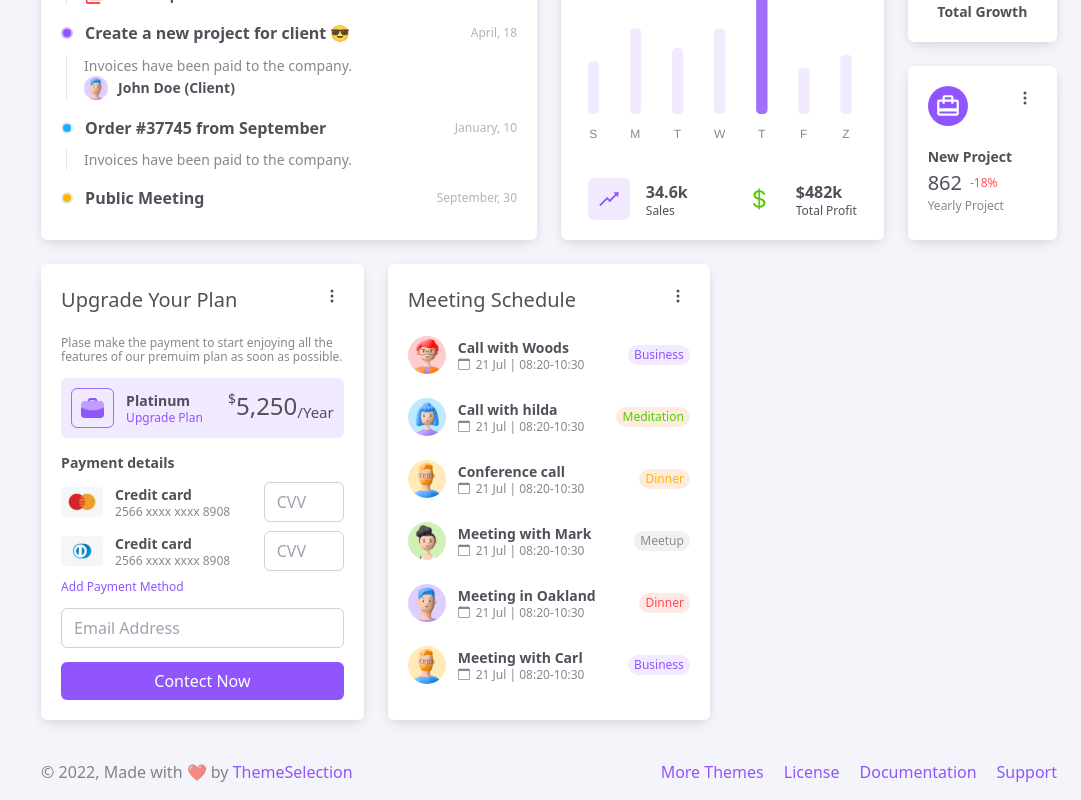
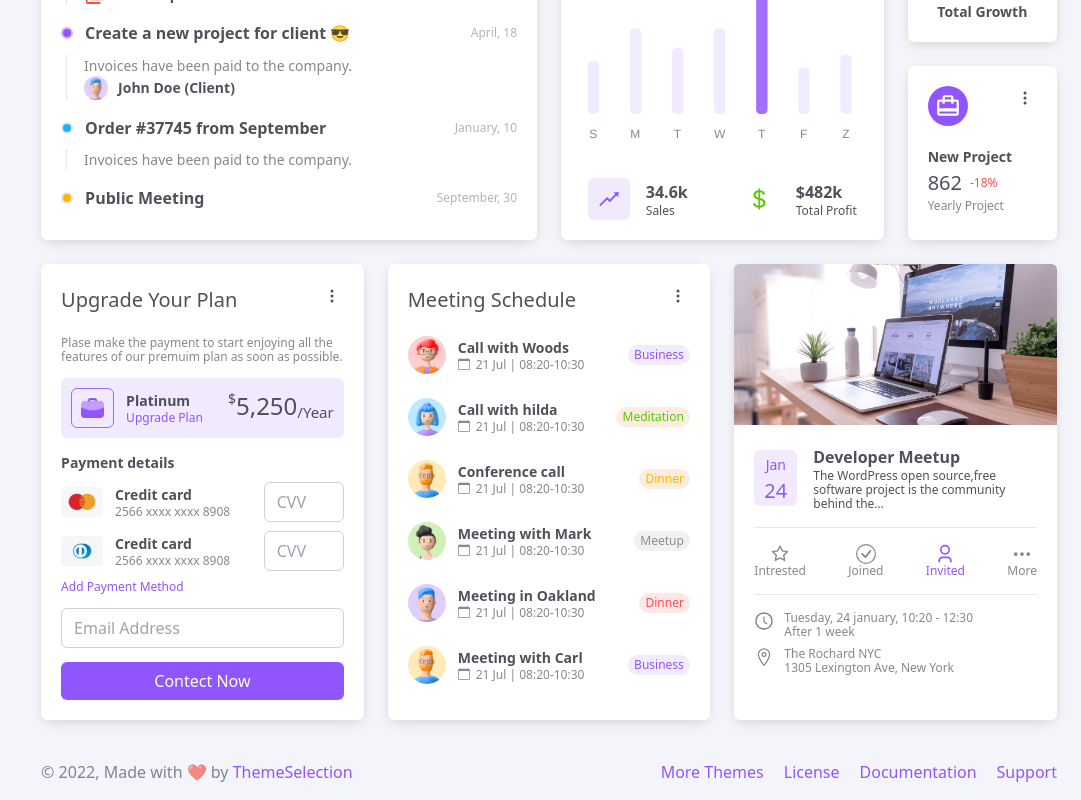
Before and after one commit to Ali503-7/Admin-Dashboard, a React (Vite) app: page / in a window 1280 px wide. Shown: the part 734-1534 px from the top of the page, without its empty margins (199-1280 px from the left). Built offline with nearby package versions, Linux system fonts and the light colour scheme.

Commit message:
the last box is done

```diff
--- a/src/pages/CRM/CRM.jsx
+++ b/src/pages/CRM/CRM.jsx
@@ -9,6 +9,7 @@ import WeeklySales from "./WeeklySales";
 import DobbleBox from "./DobbleBox";
 import UpgradePlan from "./UpgradePlan";
 import Meeting from "./Meeting";
+import DevMeetup from "./DevMeetup";
 
 const CRM = () => {
   return (
@@ -59,7 +60,7 @@ const CRM = () => {
 
       {/* box-13 */}
 
-
+      <DevMeetup />
     </div>
   );
 };
--- /dev/null
+++ b/src/pages/CRM/DevMeetup.jsx
@@ -0,0 +1,84 @@
+import { useContext } from "react";
+import WorkSpace from "../../assets/Imgs/cards/workstation.png";
+import { ThemeContext } from "../../App";
+import { AiOutlineStar, AiOutlineClockCircle } from "react-icons/ai";
+import { BsCheckCircle } from "react-icons/bs";
+import { RiUser3Line } from "react-icons/ri";
+import { BsThreeDots } from "react-icons/bs";
+import { IoLocationOutline } from "react-icons/io5";
+
+const DevMeetup = () => {
+  const { dark } = useContext(ThemeContext);
+  return (
+    <div className="sm:col-span-4 bg-Light-Other-Paper_Card dark:bg-Dark-Other-Paper_Card shadow-Light_6 dark:shadow-Dark_6 rounded-md relative ">
+      {/* Img */}
+      <img src={WorkSpace} alt="" />
+      <div className=" p-5 ">
+        {/* bot */}
+        <div>
+          <div className="flex flex-row gap-4 items-center pb-4 border-b border-solid border-Light-Other-Divider dark:border-Dark-Other-Divider">
+            <div
+              className={`flex flex-col items-center justify-center text-center  p-[10px] h-[56px] w-[50px] rounded-md text-Light-Main-Primary dark:text-Dark-Main-Primary ${
+                dark ? "Dark_Bg_Primary" : "Bg_Custom_primary"
+              }`}
+            >
+              <span className="Body2 pt-[10px] ">Jan</span>{" "}
+              <span className="H6 pb-[6px]">24</span>
+            </div>
+            <div>
+              <h6 className="Body1 !font-semibold">Developer Meetup</h6>
+              <p className="Caption">
+                The WordPress open source,free software project is the community
+                behind the…
+              </p>
+            </div>
+          </div>
+          <div className="py-4 flex flex-row justify-between border-b border-solid border-Light-Other-Divider dark:border-Dark-Other-Divider">
+            <div className="flex flex-col text-Light-Text-Secondary dark:text-Dark-Text-Primary Caption items-center cursor-pointer">
+              <AiOutlineStar className="w-5 h-5" />
+              <p>Intrested</p>
+            </div>
+            <div className="flex flex-col text-Light-Text-Secondary dark:text-Dark-Text-Primary Caption items-center cursor-pointer">
+              <BsCheckCircle className="w-5 h-5" />
+              <p>Joined</p>
+            </div>
+            <div className="text-Light-Main-Primary dark:text-Dark-Main-Primary Caption flex flex-col items-center cursor-pointer">
+              <RiUser3Line className="w-5 h-5 text-Light-Main-Primary dark:text-Dark-Main-Primary" />
+              <p>Invited</p>
+            </div>
+            <div className="text-Light-Text-Secondary dark:text-Dark-Text-Primary Caption flex flex-col items-center cursor-pointer">
+              <BsThreeDots className="w-5 h-5" />
+              <p>More</p>
+            </div>
+          </div>
+          <div className="pt-4 flex flex-col gap-2">
+            <div className="flex flex-row items-start gap-[10px]">
+              <AiOutlineClockCircle className="Caption text-Light-Text-Secondary dark:text-Dark-Text-Primary w-5 h-5" />
+              <div>
+                <p className="Caption text-Light-Text-Secondary dark:text-Dark-Text-Primary">
+                  Tuesday, 24 january, 10:20 - 12:30
+                </p>
+                <p className="Caption text-Light-Text-Secondary dark:text-Dark-Text-Primary">
+                  After 1 week
+                </p>
+              </div>
+            </div>
+            <div className="flex flex-row items-start gap-[10px]">
+              <IoLocationOutline className="Caption text-Light-Text-Secondary dark:text-Dark-Text-Primary w-5 h-5" />
+              <div>
+                <p className="Caption text-Light-Text-Secondary dark:text-Dark-Text-Primary">
+                  The Rochard NYC
+                </p>
+                <p className="Caption text-Light-Text-Secondary dark:text-Dark-Text-Primary">
+                  1305 Lexington Ave, New York
+                </p>
+              </div>
+            </div>
+          </div>
+        </div>
+      </div>
+    </div>
+  );
+};
+
+export default DevMeetup;
```
Also changed, not shown: src/assets/Imgs/cards/workstation.png (added).
